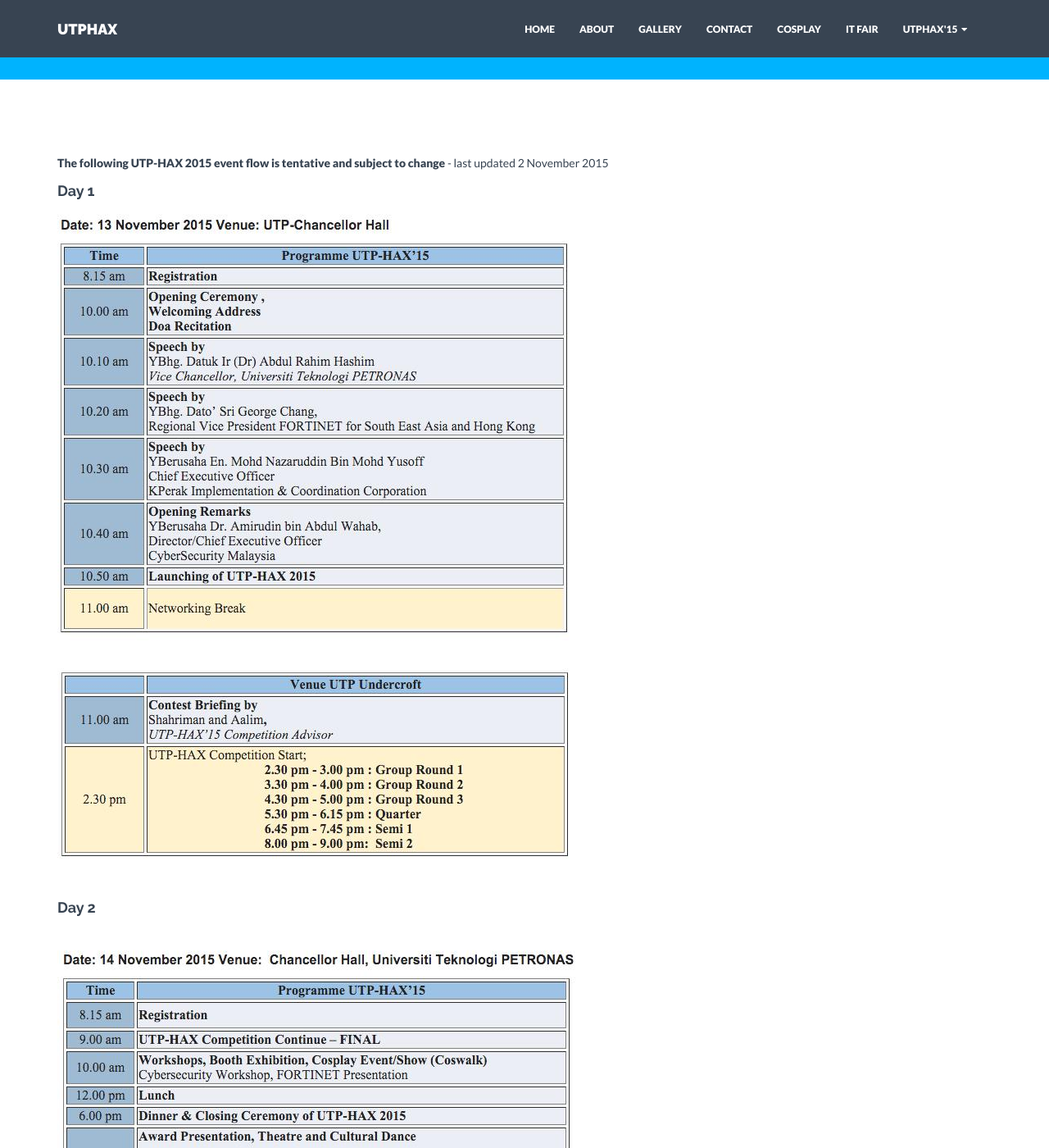
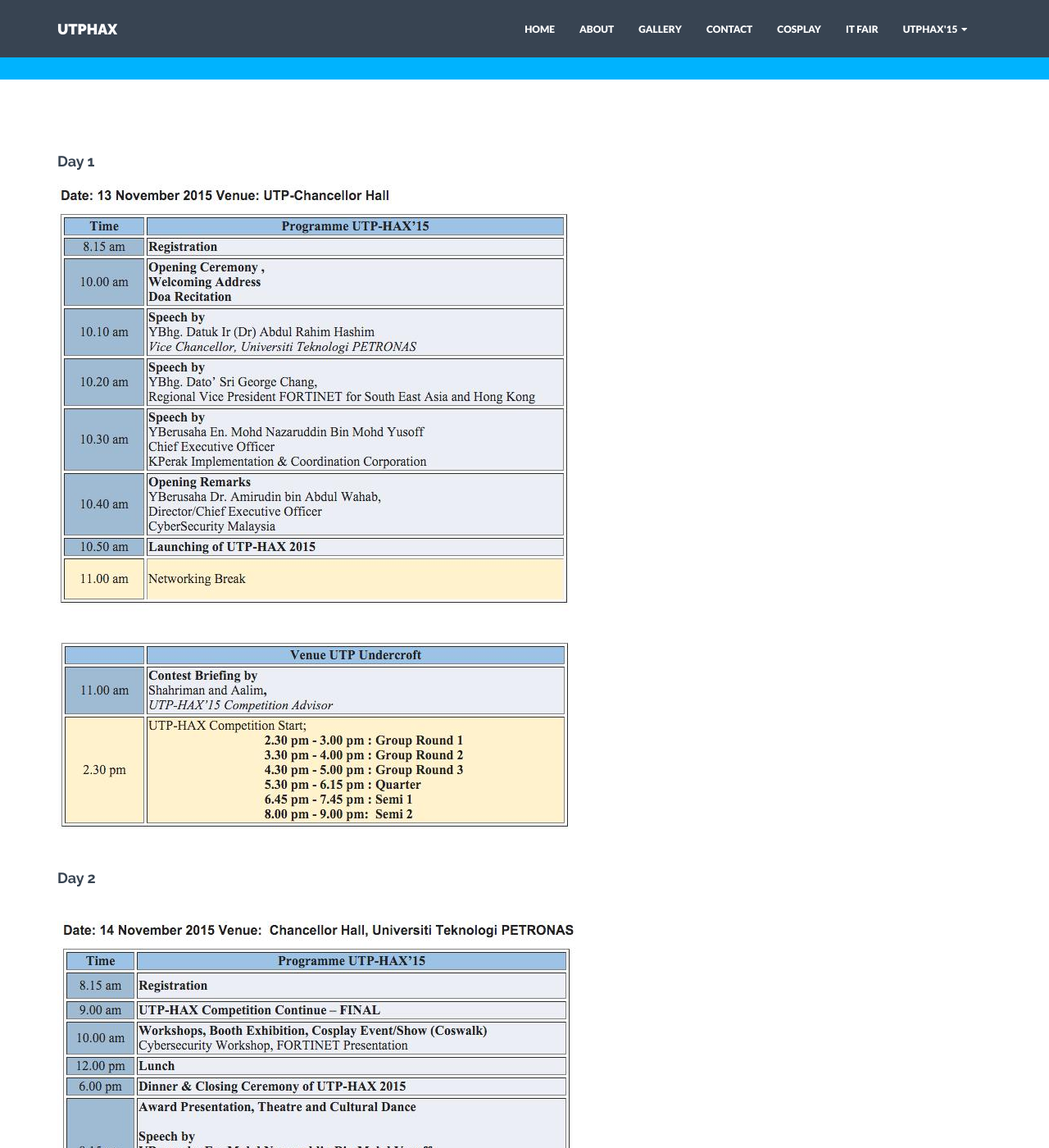
Before and after one commit to utphax/utphax.github.io, a Jekyll site: the page built from _posts/competition/2015-05-25-programme.markdown, in a window 1280 px wide and 1400 px high, scrolled down 208 px. Shown: the whole window at 82% size. Built offline with Jekyll 4.4.1, drawn with Linux system fonts in a browser that asks for light colours; nearby versions of some CDN libraries; some of the changed text lies outside the part shown.

Commit message:
minor content fix

```diff
--- a/_includes/nav.html
+++ b/_includes/nav.html
@@ -61,7 +61,7 @@
             <a href="#" class="dropdown-toggle" data-toggle="dropdown" role="button" aria-haspopup="true" aria-expanded="false">UTPHAX'15 &nbsp<i class="fa fa-caret-down"></i></a>
             <ul class="dropdown-menu">
               <li {% if page.title == "Invitation" %}class="active"{% endif %}><a href="{{"/compete/invitation/" | prepend: site.baseurl }}">Invitation</a></li>
-              <li {% if page.title == "Programme" %}class="active"{% endif %}><a href="{{"/compete/programme/" | prepend: site.baseurl }}">Tentative</a></li>
+              <li {% if page.title == "Programme" %}class="active"{% endif %}><a href="{{"/compete/programme/" | prepend: site.baseurl }}">Programme</a></li>
               <li {% if page.title == "Accommodation" %}class="active"{% endif %}><a href="{{"/compete/accommodation/" | prepend: site.baseurl }}">Accommodation</a></li>
               <li role="separator" class="divider"></li>
               <li {% if page.title == "Registration" %}class="active"{% endif %}><a href="{{"/compete/registration/" | prepend: site.baseurl }}">Registration</a></li>
--- a/_posts/competition/2015-05-25-programme.markdown
+++ b/_posts/competition/2015-05-25-programme.markdown
@@ -4,8 +4,6 @@
 categories:
 - compete
 ---
-
-**The following UTP-HAX 2015 event flow is tentative and subject to change** - last updated 2 November 2015
 
 
 ####Day 1
```
Also changed, not shown: other parts of _posts/competition/2015-05-25-programme.markdown (+3 -0 lines).
